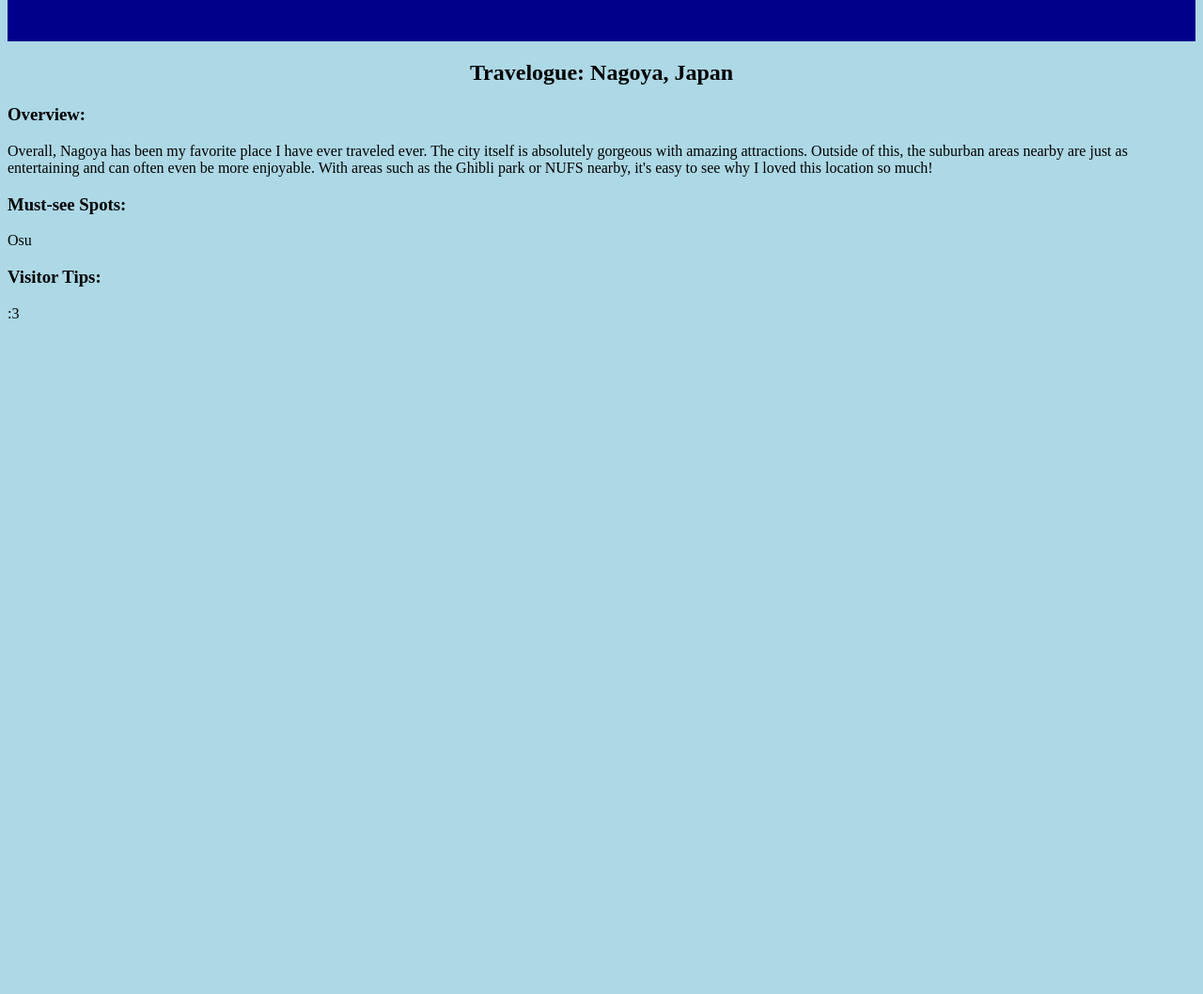
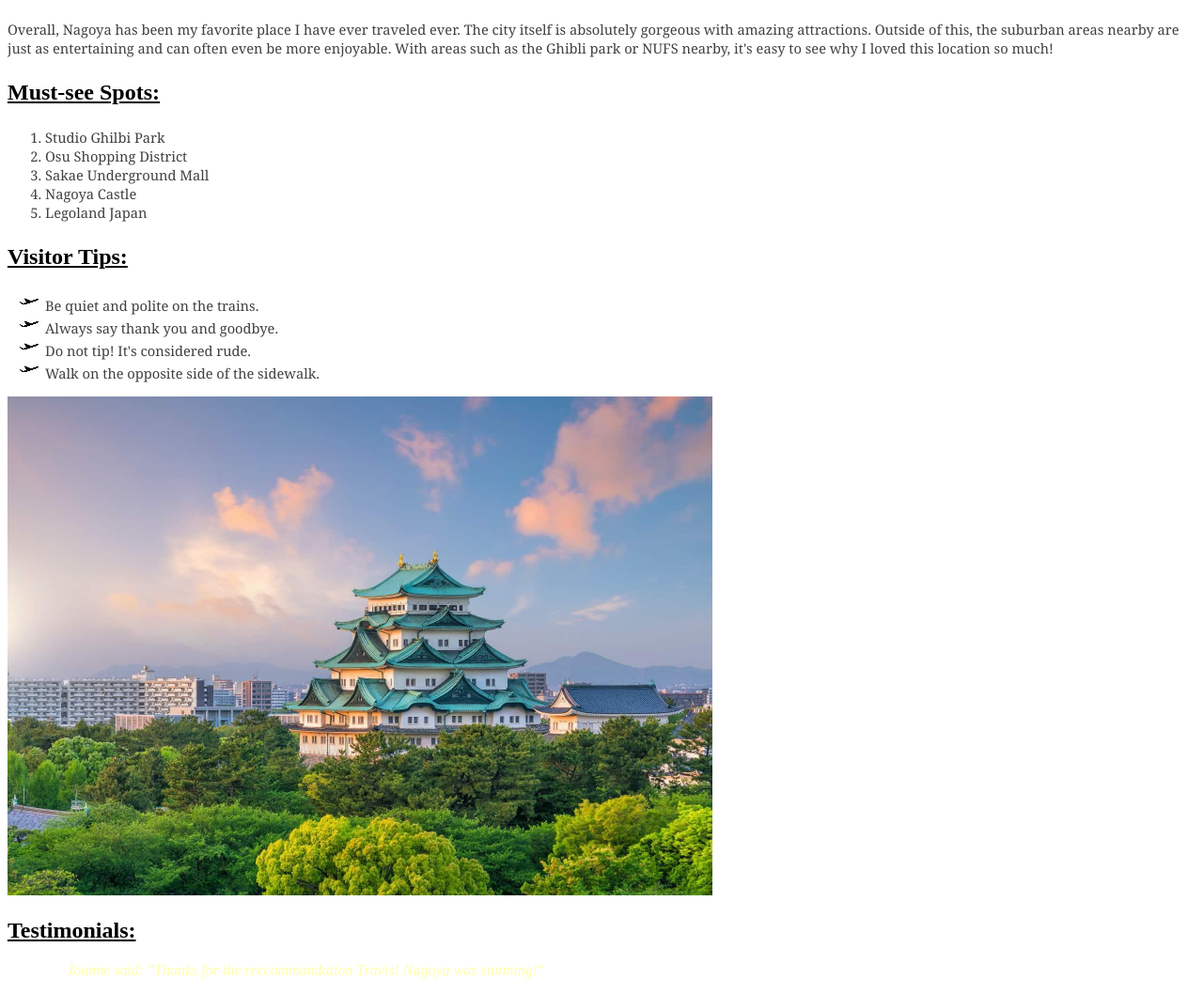
Before and after one commit to 8by4/assn-2-web_dev, a plain HTML site: page destination.html in a window 1280 px wide. Shown: the part 170-1228 px from the top of the page at 94% size. Before the commit the page ends 800 px from the top, so only its background shows below. Drawn offline with Linux system fonts and the light colour scheme.

Commit message:
finished styling to standard

```diff
--- a/destination.html
+++ b/destination.html
@@ -5,6 +5,8 @@
   CSC 372-01
 
   This is the index.html page for my second assignment where we create a mockup webpage.
+
+  As for the extra features I have implemented the favicon and the custom bullet points.
 -->
 
 <html lang="en">
@@ -12,6 +14,7 @@
     <head>
         <title>Travis' Travel Blog</title>
         <link rel="stylesheet" type="text/css" href="style.css">
+        <link rel="icon" type="image/x-icon" href="list_icon.png">
     </head>
 
     <body>
@@ -23,18 +26,18 @@
         </div>
       </header>
 
-      <div style="text-align: center";>
-        <h2 >
+      <div>
+        <h2 id="page_title">
             Travelogue: Nagoya, Japan
         </h2>
       </div>
 
       <div>
-        <h3>
+        <h3 class="page_headings">
             Overview:
         </h3>
 
-        <p>
+        <p class="page_text">
             Overall, Nagoya has been my favorite place I have ever traveled ever. The city itself is absolutely
             gorgeous with amazing attractions. Outside of this, the suburban areas nearby are just as entertaining
             and can often even be more enjoyable. With areas such as the Ghibli park or NUFS nearby, it's easy to see
@@ -43,33 +46,75 @@
       </div>
 
 
-
-
       <div>
-        <h3>
+        <h3 class="page_headings">
             Must-see Spots:
         </h3>
 
-        <p>
-            Osu
-        </p>
+        <ol class="page_text">
+          <li>
+            Studio Ghilbi Park
+          </li>
+
+          <li>
+            Osu Shopping District
+          </li>
+
+          <li>
+            Sakae Underground Mall
+          </li>
+
+          <li>
+            Nagoya Castle
+          </li>
+
+          <li>
+            Legoland Japan
+          </li>
+        </ol>
+
       </div>
 
       <div>
-        <h3>
+        <h3 class="page_headings">
             Visitor Tips:
         </h3>
 
-        <p>
-            :3
+        <ul class="page_text">
+          <li>
+            Be quiet and polite on the trains.
+          </li>
+          <li>
+            Always say thank you and goodbye.
+          </li>
+          <li>
+            Do not tip! It's considered rude.
+          </li>
+          <li>
+            Walk on the opposite side of the sidewalk.
+          </li>
+
+        </ul>
+      </div>
+
+      <div>
+        <img src="destination1.jpg" alt="Nagoya Castle in City" width="750">
+      </div>
+
+      <article>
+        <h2 class="page_headings">
+          Testimonials:
+        </h2>
+
+        <p id="testimonials">
+          Joanne said: "<span class="bold_text">Thanks</span> for the reccommandation Travis!
+          Nagoya was <span class="bold_text">stunning!</span>"
         </p>
-      </div>
+      </article>
 
 
     </body>
 
 
 
-
-
 </html>
--- a/style.css
+++ b/style.css
@@ -1,11 +1,44 @@
 .topbar{
-    background-color: darkblue;
-    margin-top: 0%;
-    padding: 5%;
     text-align: center;
     color: aliceblue;
 }
 
 body{
-    background-color: lightblue;
+    background-color: white;
 }
+#page_title{
+    font-size:22pt;
+    font-weight: bold;
+    text-align: center;
+    text-decoration: underline;
+}
+
+.page_headings{
+    text-align: left;
+    text-decoration: underline;
+    font-size:18pt;
+}
+
+.page_text{
+    color: #404040;
+    font-size: 11pt;
+    font-family: Georgia;
+}
+
+#testimonials{
+    color: #FFFFA8;
+    font-style: italic;
+    text-indent: 5%;
+}
+
+#bold_text{
+    font-weight: bold;
+}
+
+a{
+    color: #A4A400;
+}
+
+ul{
+    list-style-image: url('list_icon.png');
+}
```
Also changed, not shown: index.html (+3 -2 lines), destination1.jpg (added), list_icon.png (added).
